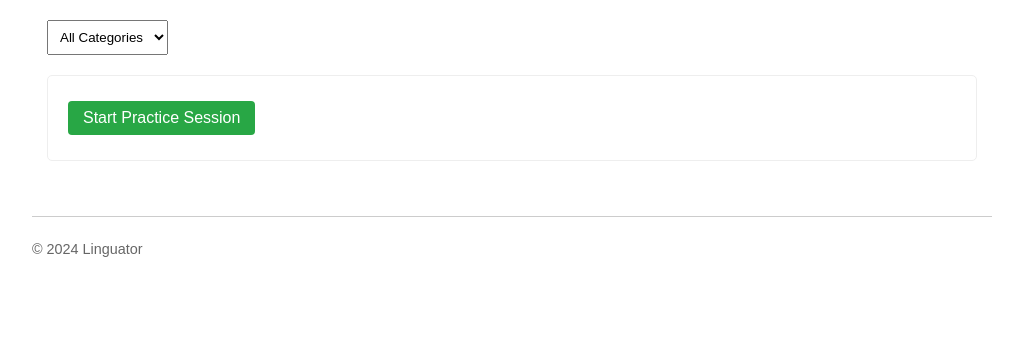
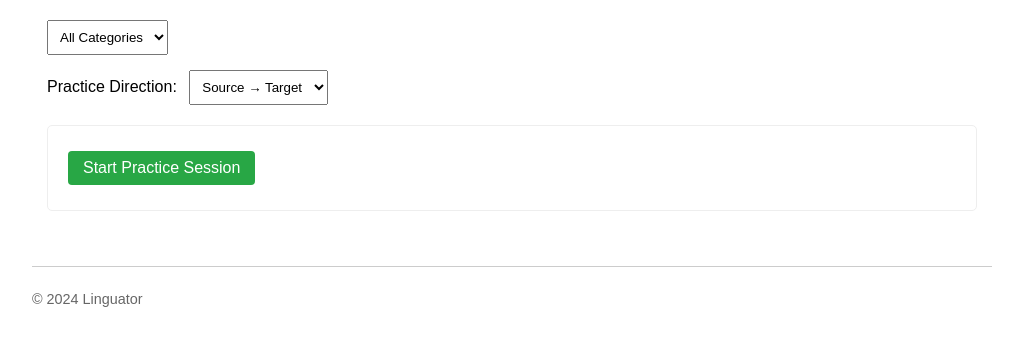
Before and after one commit to Quenos/linguator, a Python web app: template src/frontend/templates/practice_mode.html in a window 1280 px wide. Shown: the part 216-562 px from the top of the page, without its empty margins (128-1151 px from the left). Run offline with Jinja, Linux system fonts and the light colour scheme; the template is opened without the code that fills it, so the values that code supplies are empty.

Commit message:
Add practice direction selector to allow users to practice either source-to-target or target-to-source

```diff
--- a/src/frontend/templates/practice_mode.html
+++ b/src/frontend/templates/practice_mode.html
@@ -25,6 +25,16 @@
             <option value="Other">{{ _('Other') }}</option>
         </select>
     </div>
+
+    <!-- Add practice direction selector -->
+    <div style="margin-bottom: 15px;">
+        <label for="practice-direction">{{ _('Practice Direction:') }}</label>
+        <select id="practice-direction" style="padding: 8px; margin-left: 8px;">
+            <option value="source_to_target">{{ _('Source → Target') }}</option>
+            <option value="target_to_source">{{ _('Target → Source') }}</option>
+        </select>
+    </div>
+
     <div id="practice-area" class="practice-area">
         <button id="start-practice-btn" class="start-button">{{ _('Start Practice Session') }}</button>
     </div>
@@ -55,6 +65,8 @@
     const msgHttpError = "{{ _('HTTP error! Status:') }}";
     const msgCannotRecordFeedback = "{{ _('Cannot record feedback: currentWordPair or its ID is missing.') }}";
     const msgUnknownError = "{{ _('Unknown error') }}";
+    const msgSourceToTarget = "{{ _('Source → Target') }}";
+    const msgTargetToSource = "{{ _('Target → Source') }}";
 
     let currentPracticePairs = [];
     let currentQuestionIndex = -1;
@@ -63,6 +75,7 @@
     const startButton = document.getElementById('start-practice-btn');
     const practiceArea = document.getElementById('practice-area');
     const categoryFilter = document.getElementById('category-filter');
+    const practiceDirection = document.getElementById('practice-direction');
 
     startButton.addEventListener('click', async () => {
         console.log('Start Practice clicked');
@@ -112,6 +125,18 @@
         }
         currentWordPair = currentPracticePairs[index];
 
+        // Get the selected practice direction
+        const direction = practiceDirection.value;
+        const isSourceToTarget = direction === 'source_to_target';
+
+        // Determine which word to show first and which as answer based on direction
+        const questionWord = isSourceToTarget ? currentWordPair.source_word : currentWordPair.target_word;
+        const answerWord = isSourceToTarget ? currentWordPair.target_word : currentWordPair.source_word;
+
+        // Labels based on direction
+        const questionLabel = isSourceToTarget ? msgSourceWord : msgTargetWord;
+        const answerLabel = isSourceToTarget ? msgTargetWord : msgSourceWord;
+
         // Create a flashcard style display
         const flashcardTitle = msgFlashcardTitle
             .replace('%(current)s', index + 1)
@@ -120,9 +145,9 @@
         const flashcardHTML = `
             <div id="flashcard" style="border: 1px solid #ccc; padding: 20px; margin: 20px 0; border-radius: 5px;">
                 <h3>${escapeHTML(flashcardTitle)}</h3>
-                <p><strong>${escapeHTML(msgSourceWord)}</strong> ${escapeHTML(currentWordPair.source_word)}</p>
+                <p><strong>${escapeHTML(questionLabel)}</strong> ${escapeHTML(questionWord)}</p>
                 <div id="answer-section" style="display: none;">
-                    <p><strong>${escapeHTML(msgTargetWord)}</strong> ${escapeHTML(currentWordPair.target_word)}</p>
+                    <p><strong>${escapeHTML(answerLabel)}</strong> ${escapeHTML(answerWord)}</p>
                 </div>
                 <button id="show-answer-btn">${escapeHTML(msgShowAnswer)}</button>
             </div>
```
